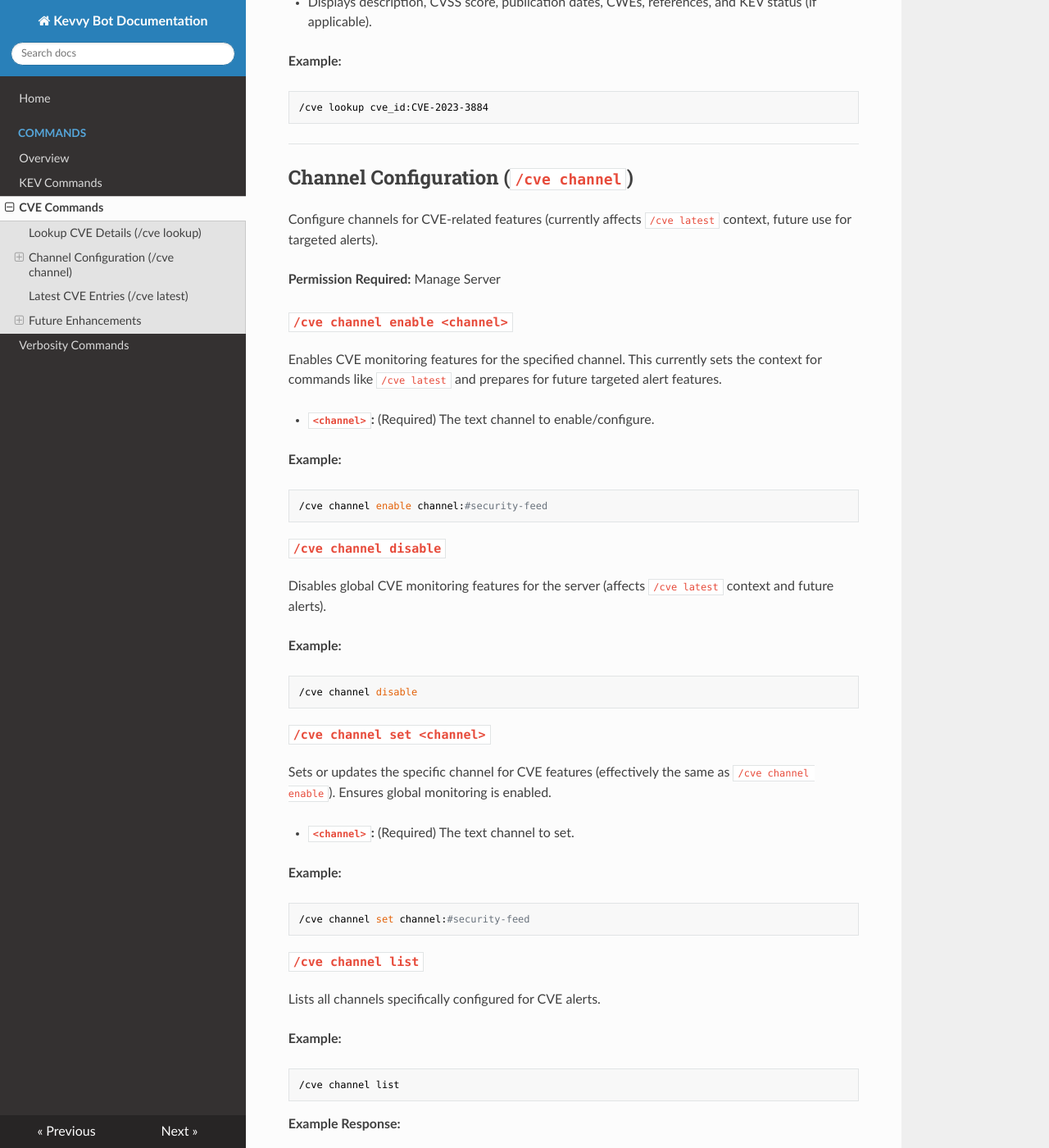
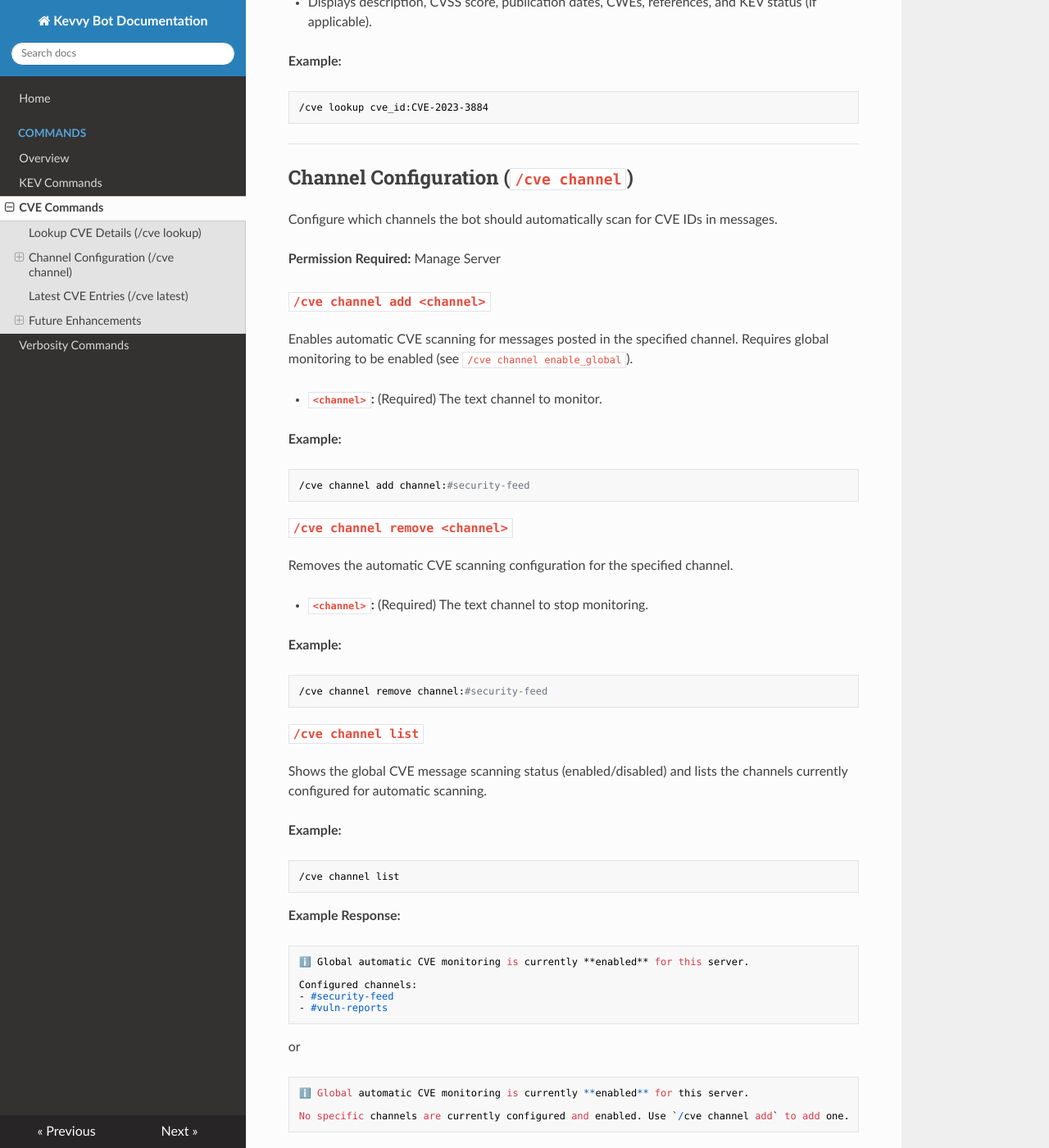
Before and after one commit to mauvehed/kevvy, an MkDocs documentation site: the page built from docs/commands/cve.md, in a window 1280 px wide and 1400 px high, scrolled down 539 px. Shown: the whole window at 82% size. Built offline with MkDocs 1.6.1, drawn with Linux system fonts in a browser that asks for light colours; nearby versions of some CDN libraries; some of the changed text lies outside the part shown.

Commit message:
fix: Correct test calls and update docs for /cve channel list

````diff
--- a/docs/commands/cve.md
+++ b/docs/commands/cve.md
@@ -14,7 +14,7 @@ Look up detailed information about a specific CVE identifier.
 
 **Behavior:**
 
-- Fetches details primarily from VulnCheck (if configured), falling back to NVD.
+- Fetches details primarily from the NVD API v2.0.
 - Displays description, CVSS score, publication dates, CWEs, references, and KEV status (if applicable).
 
 **Example:**
@@ -27,47 +27,37 @@ Look up detailed information about a specific CVE identifier.
 
 ## Channel Configuration (`/cve channel`)
 
-Configure channels for CVE-related features (currently affects `/cve latest` context, future use for targeted alerts).
+Configure which channels the bot should automatically scan for CVE IDs in messages.
 
 **Permission Required:** Manage Server
 
-### `/cve channel enable <channel>`
+### `/cve channel add <channel>`
 
-Enables CVE monitoring features for the specified channel. This currently sets the context for commands like `/cve latest` and prepares for future targeted alert features.
+Enables automatic CVE scanning for messages posted in the specified channel. Requires global monitoring to be enabled (see `/cve channel enable_global`).
 
-- **`<channel>`:** (Required) The text channel to enable/configure.
+- **`<channel>`:** (Required) The text channel to monitor.
 
 **Example:**
 
 ```
-/cve channel enable channel:#security-feed
+/cve channel add channel:#security-feed
 ```
 
-### `/cve channel disable`
+### `/cve channel remove <channel>`
 
-Disables global CVE monitoring features for the server (affects `/cve latest` context and future alerts).
+Removes the automatic CVE scanning configuration for the specified channel.
+
+- **`<channel>`:** (Required) The text channel to stop monitoring.
 
 **Example:**
 
 ```
-/cve channel disable
-```
-
-### `/cve channel set <channel>`
-
-Sets or updates the specific channel for CVE features (effectively the same as `/cve channel enable`). Ensures global monitoring is enabled.
-
-- **`<channel>`:** (Required) The text channel to set.
-
-**Example:**
-
-```
-/cve channel set channel:#security-feed
+/cve channel remove channel:#security-feed
 ```
 
 ### `/cve channel list`
 
-Lists all channels specifically configured for CVE alerts.
+Shows the global CVE message scanning status (enabled/disabled) and lists the channels currently configured for automatic scanning.
 
 **Example:**
 
@@ -78,19 +68,48 @@ Lists all channels specifically configured for CVE alerts.
 **Example Response:**
 
 ```
-ℹ️ CVE monitoring is **enabled** globally.
+ℹ️ Global automatic CVE monitoring is currently **enabled** for this server.
+
+Configured channels:
+- #security-feed
+- #vuln-reports
+```
+
+or
+
+```
+ℹ️ Global automatic CVE monitoring is currently **enabled** for this server.
+
+No specific channels are currently configured and enabled. Use `/cve channel add` to add one.
+```
+
+or
+
+```
+⚪ Global automatic CVE monitoring is currently **disabled** for this server.
+
 Configured channels:
 - #security-feed
 ```
 
-### `/cve channel all`
+### `/cve channel enable_global`
 
-Enables global CVE monitoring and clears any specific channel configurations, making the bot listen for CVEs in all channels.
+Enables automatic CVE message scanning globally for the server. You still need to add specific channels using `/cve channel add` for the bot to actually scan them.
 
 **Example:**
 
 ```
-/cve channel all
+/cve channel enable_global
+```
+
+### `/cve channel disable_global`
+
+Disables automatic CVE message scanning globally for the server. No messages will be scanned in any channel, regardless of individual channel configurations.
+
+**Example:**
+
+```
+/cve channel disable_global
 ```
 
 ---
````
Also changed, not shown: PRD.md (+3 -3 lines), README.md (+1 -2 lines), 2 other files.
